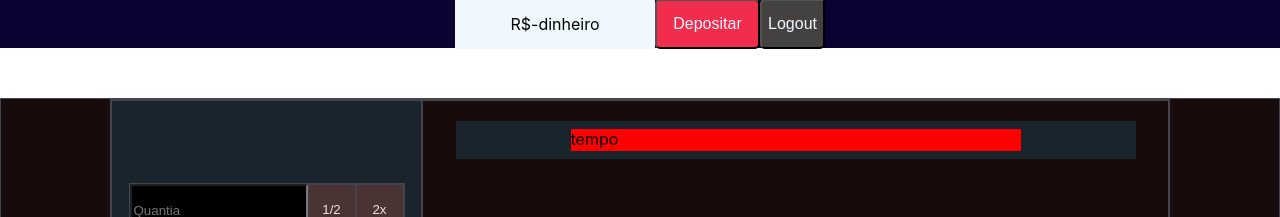
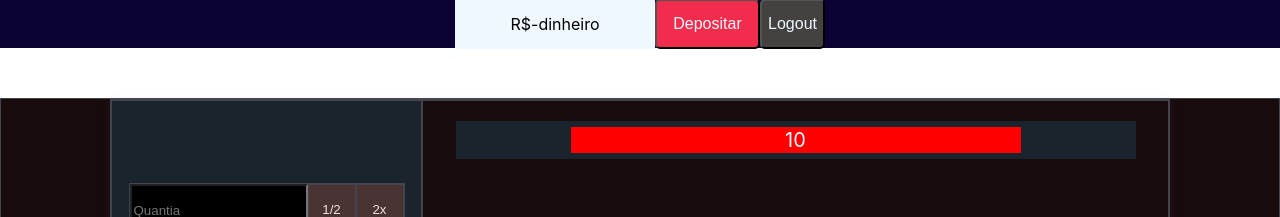
Before and after one commit to Bassani56/current-cassino, a React (Create React App) app: page /dashboard in a window 1280 px wide. Shown: the top 217 px of the page. Built offline with nearby package versions, Linux system fonts and the light colour scheme.

Commit message:
feack: upd tempo

```diff
--- a/src/components/time/CursorTempo.jsx
+++ b/src/components/time/CursorTempo.jsx
@@ -1,9 +1,12 @@
 import { CurrentContext } from "../../context/themeContext";
 import { useContext, useEffect, useState } from "react";
-export default function CursorTime(){
-    const[rodando, setRodando] = useState(false)
-    const {girarCarousel, setGirarCarousel} = useContext(CurrentContext)
+
+export default function CursorTime() {
+    const [rodando, setRodando] = useState(false);
+    const { girarCarousel, setGirarCarousel } = useContext(CurrentContext);
     const [width, setWidth] = useState(690); // largura inicial
+    const [tempo, setTempo] = useState(15); // inicializa com 15 segundos
+
     useEffect(() => {
         if (rodando) {
             return;
@@ -23,12 +26,14 @@ export default function CursorTime(){
     useEffect(() => {
         if (width === 0) {
             setRodando(true); // Para a animação quando a largura chega a zero
+            setGirarCarousel(true);
+
             // Espera 6 segundos antes de reiniciar a largura
-            setGirarCarousel(true)
             const timeout = setTimeout(() => {
                 setWidth(690); // Reinicia a largura
                 setRodando(false); // Reinicia a animação
-                setGirarCarousel(false)
+                setGirarCarousel(false);
+                setTempo(15); // Reinicia o tempo
             }, 6000); // 6000 milissegundos = 6 segundos
 
             // Limpa o timeout se o componente for desmontado ou se width mudar antes de 6 segundos
@@ -36,7 +41,22 @@ export default function CursorTime(){
         }
     }, [width]);
 
-    return(
-        <div className='tempo' style={{ width: `${width}px` }}>tempo</div>
-    )
+    // Efeito para decrementar o tempo
+    useEffect(() => {
+        const intervalTempo = setInterval(() => {
+            setTempo(prevTempo => {
+                if (prevTempo <= 0) {
+                    clearInterval(intervalTempo); // Para o intervalo se o tempo chegar a 0
+                    return -1; // Garante que o tempo não fique negativo
+                }
+                return prevTempo - 1; // Decrementa o tempo
+            });
+        }, 1000); // Decrementa a cada 1 segundo
+
+        return () => clearInterval(intervalTempo); // Limpa o intervalo ao desmontar o componente
+    }, []);
+
+    return (
+        <div className='tempo' style={{ width: `${width}px` }}>{tempo !== -1 && tempo}</div>
+    );
 }
--- a/src/pages/dash.css
+++ b/src/pages/dash.css
@@ -79,9 +79,15 @@
    }
       .tempo{
         background-color: red;
-        height: 22px;
+        height: 26px;
         width: 640px;
+        display: flex;
+        align-items: center;
+        justify-content: center;
+        font-size: 20px;
+        color: aliceblue;
       }
+
 
 .down{
     background-color:#1f2236;
```
